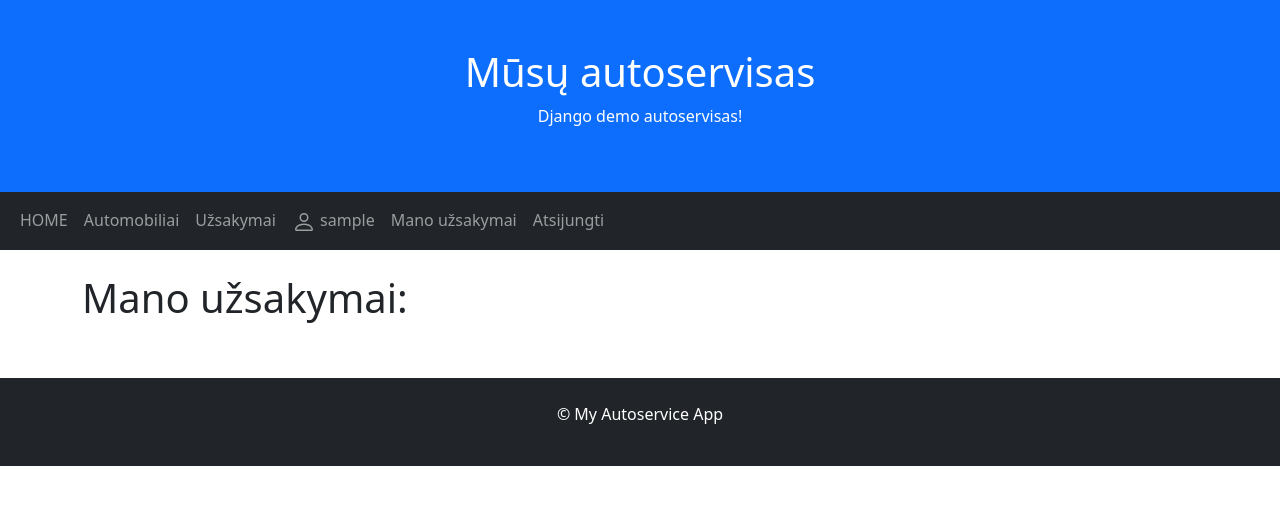
After one commit to DonatasNoreika/autoservice_20260413, a Django app: page /myorders/ in a window 1280 px wide. The commit adds this page. Shown: the top 505 px of the page. Run offline with Django 5.2, Linux system fonts and the light colour scheme; the visitor is signed in with stand-in values (Sample User, id 1); data that the repository does not hold is empty.

Commit message:
3: + Padaryti meniu punktą "Mano Užsakymai", kuris vestų į puslapį, kuriame prisijungęs vartotojas galėtų matyti tik savo užsakymus.

```diff
--- a/mysite/autoservice/templates/base.html
+++ b/mysite/autoservice/templates/base.html
@@ -31,12 +31,15 @@
             <li class="nav-item">
                 <a class="nav-link" href="{% url 'orders' %}">Užsakymai</a>
             </li>
-                      {% if user.is_authenticated %}
+            {% if user.is_authenticated %}
             <li class="nav-item"><a class="nav-link" href="#">
               <svg class="bi bi-person" width="1.5em" height="1.5em" viewBox="0 0 16 16" fill="currentColor" xmlns="http://www.w3.org/2000/svg">
                 <path fill-rule="evenodd" d="M13 14s1 0 1-1-1-4-6-4-6 3-6 4 1 1 1 1h10zm-9.995-.944v-.002.002zM3.022 13h9.956a.274.274 0 00.014-.002l.008-.002c-.001-.246-.154-.986-.832-1.664C11.516 10.68 10.289 10 8 10c-2.29 0-3.516.68-4.168 1.332-.678.678-.83 1.418-.832 1.664a1.05 1.05 0 00.022.004zm9.974.056v-.002.002zM8 7a2 2 0 100-4 2 2 0 000 4zm3-2a3 3 0 11-6 0 3 3 0 016 0z" clip-rule="evenodd"/>
               </svg>
             {{ user.get_username }}</a></li>
+            <li class="nav-item">
+                <a class="nav-link" href="{% url 'userorders' %}">Mano užsakymai</a>
+            </li>
             <li class="nav-item">
                 <form method="post" action="{% url 'logout' %}">
                     {% csrf_token %}
--- /dev/null
+++ b/mysite/autoservice/templates/user_orders.html
@@ -0,0 +1,10 @@
+{% extends 'base.html' %}
+
+{% block title %}Mano užsakymai{% endblock %}
+
+{% block content %}
+<h1>Mano užsakymai:</h1>
+{% for order in orders %}
+<p><a href="{{ order.pk }}">{{ order }}</a></p>
+{% endfor %}
+{% endblock %}
--- a/mysite/autoservice/urls.py
+++ b/mysite/autoservice/urls.py
@@ -7,4 +7,5 @@ urlpatterns = [
     path('cars/<int:pk>/', views.car, name="car"),
     path('orders/', views.OrderListView.as_view(), name="orders"),
     path('orders/<int:pk>/', views.OrderDetailView.as_view(), name="order"),
+    path('myorders/', views.UserOrderListView.as_view(), name='userorders'),
 ]
--- a/mysite/autoservice/views.py
+++ b/mysite/autoservice/views.py
@@ -1,3 +1,4 @@
+from django.contrib.auth.mixins import LoginRequiredMixin
 from django.shortcuts import render
 from .models import Car, Service, Order, OrderLine
 from django.views import generic
@@ -39,3 +40,12 @@ class OrderDetailView(generic.DetailView):
     model = Order
     template_name = "order.html"
     context_object_name = "order"
+
+
+class UserOrderListView(LoginRequiredMixin, generic.ListView):
+    model = Order
+    template_name = "user_orders.html"
+    context_object_name = "orders"
+
+    def get_queryset(self):
+        return Order.objects.filter(client=self.request.user)
```
